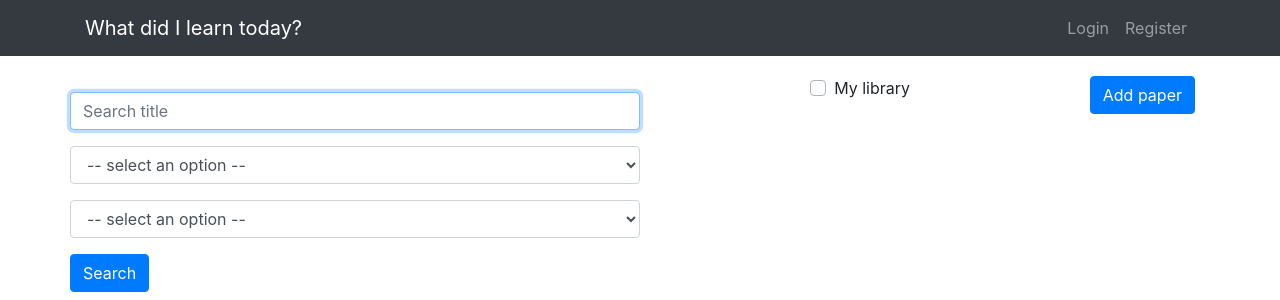
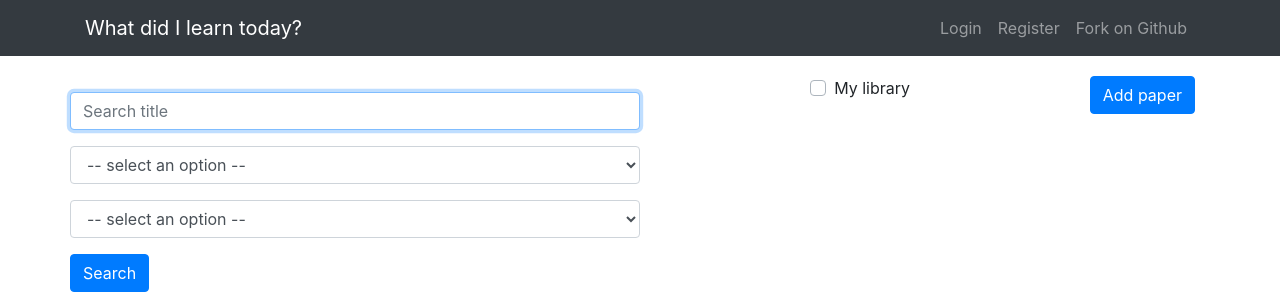
Before and after one commit to PieterBlomme/whatdidilearn, a Django app: page / in a window 1280 px wide. Shown: the top 300 px of the page. Run offline with Django 3.2, Linux system fonts and the light colour scheme; data that the repository does not hold is empty; some libraries are stand-ins or nearby versions.

Commit message:
Github link

```diff
--- a/whatdidilearn/learnsomething/templates/base.html
+++ b/whatdidilearn/learnsomething/templates/base.html
@@ -39,7 +39,9 @@
                   <a class="nav-link" href="{% url 'logout' %}">Logout</a>
                 </li>
               {% endif %}
-
+              <li class="nav-item ">
+                <a class="nav-link" href="https://github.com/PieterBlomme/whatdidilearn">Fork on Github</a>
+              </li>
             </ul>
           </div>
         </div>
```
